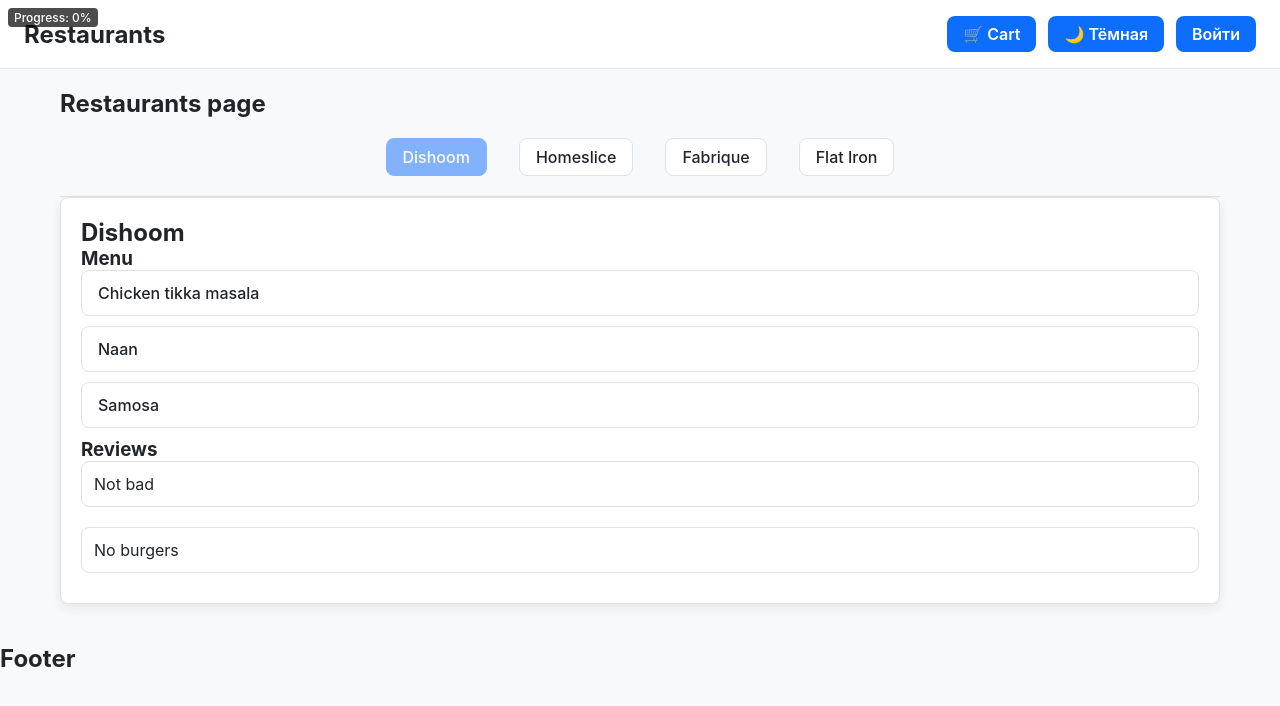
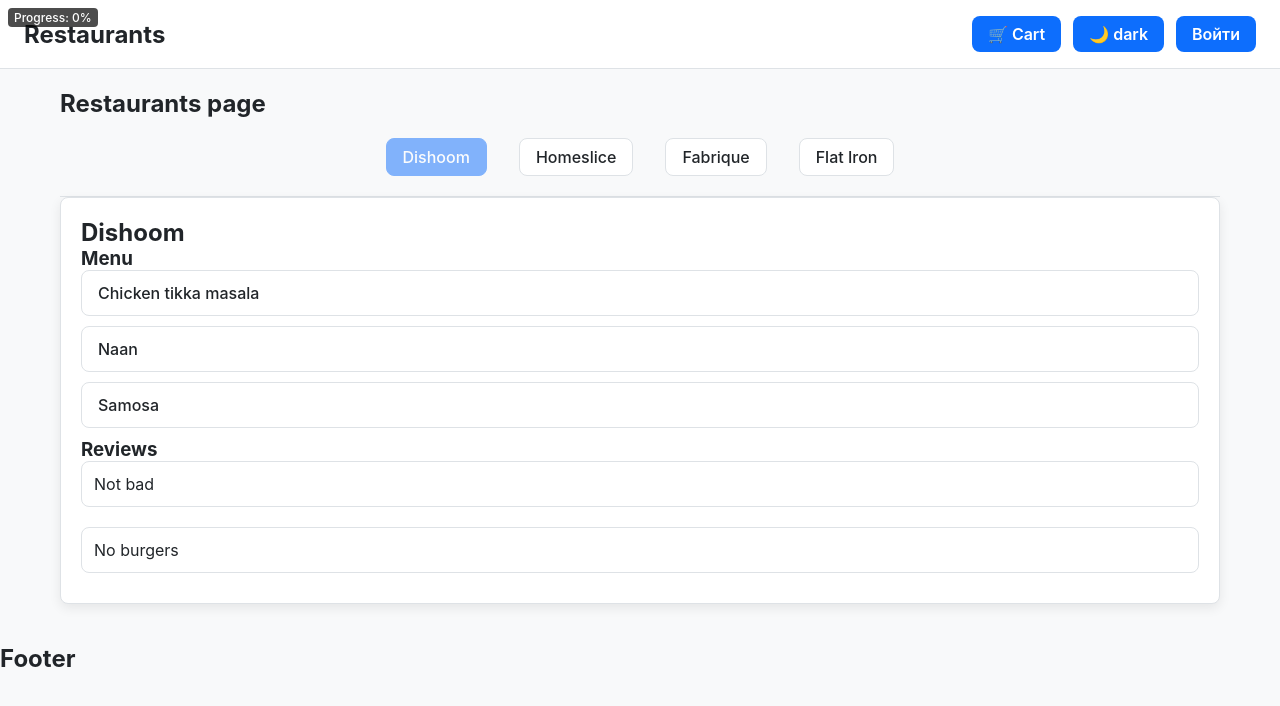
Before and after one commit to lapkinu/react-jsr-course, a React (Vite) app: page / in a window 1280 px wide. Shown: the top 706 px of the page. Built offline with nearby package versions, Linux system fonts and the light colour scheme.

Commit message:
change ThemeSwitcher.jsx

```diff
--- a/src/components/Buttons/ThemeSwitcher.jsx
+++ b/src/components/Buttons/ThemeSwitcher.jsx
@@ -8,7 +8,7 @@
   return (
     <div className={styles.controls}>
       <Button variant="primary" onClick={toggleTheme}>
-        {theme === 'light' ? '🌙 Тёмная' : '☀️ Светлая'}
+        {theme === 'light' ? '🌙 dark' : '☀️ light'}
       </Button>
     </div>
   );
```
